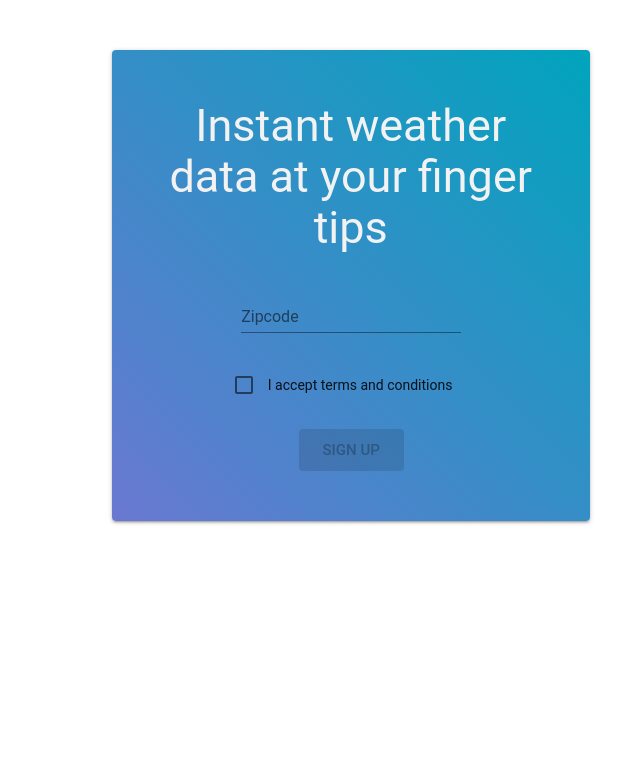
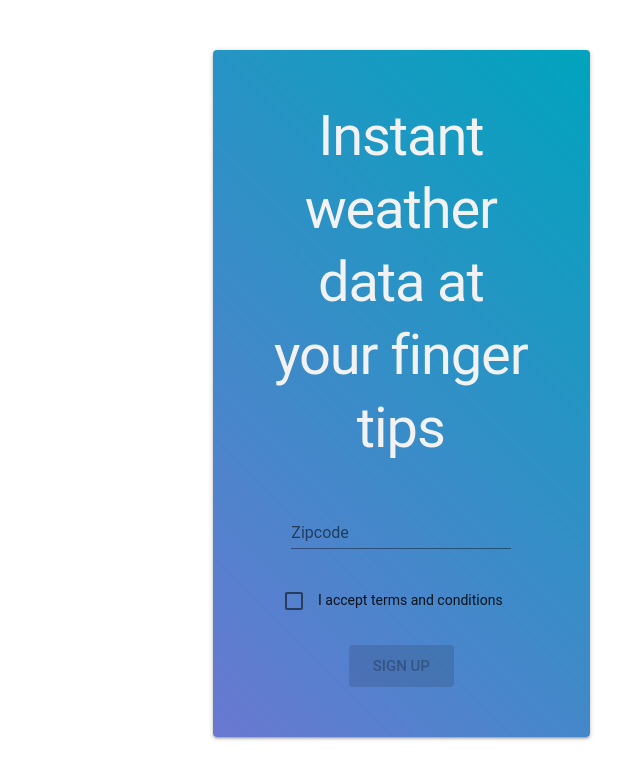
Before and after one commit to ASTPMeetup/Weather_Landing_Page, a React (Create React App) app: page / in a window 1280 px wide. Shown: the top 778 px of the page, without its empty margins (640-1280 px from the left). Built offline with nearby package versions, Linux system fonts and the light colour scheme; no server answers; the HTML template or start-up script is replaced by a standard one.

Commit message:
style changes

```diff
--- a/src/App.js
+++ b/src/App.js
@@ -74,7 +74,7 @@ class App extends React.Component {
     return (
       <div className="App">
         <Grid container spacing={24}>
-          <Grid item sn={12} md={7} style={styles.InfoPaper}>
+          <Grid item sn={12} md={8} style={styles.InfoPaper}>
             {this.state.weatherDataSet ?
               <WeatherPanel
                 userCity={this.state.userCity}
@@ -87,9 +87,9 @@ class App extends React.Component {
               />
             : ''}
           </Grid>
-          <Grid item sm={12} md={5}>
+          <Grid item sm={12} md={4}>
             <Paper style={styles.ActionPaper} id="action_panel">
-              <Typography component="h2" variant="display2" style={styles.LightText} gutterBottom>
+              <Typography component="h2" variant="display3" style={styles.LightText} gutterBottom>
                 Instant weather data at your finger tips
               </Typography>
               <form noValidate autoComplete="off">
--- a/src/material_ui/Styles.js
+++ b/src/material_ui/Styles.js
@@ -1,6 +1,6 @@
 const styles =  {
     InfoPaper: {
-        padding: "15px",
+        padding: "62px",
         backgroundColor: "transaprent"
     },
     ActionPaper: {
```
